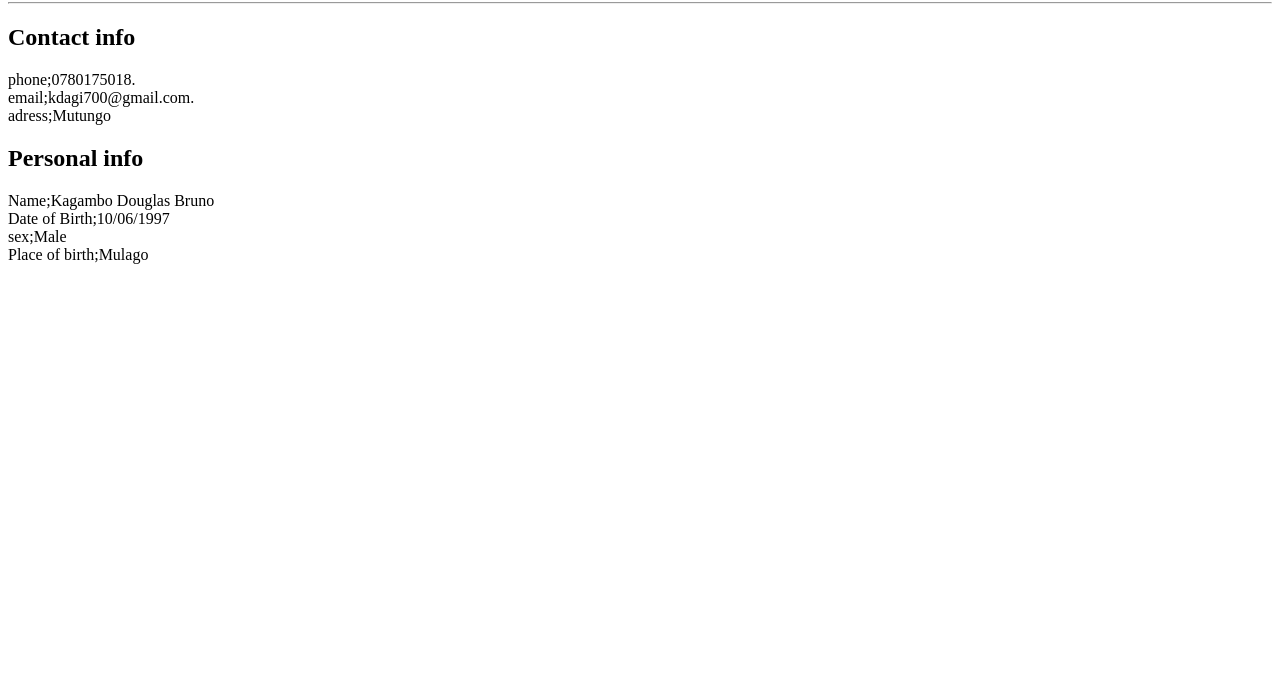
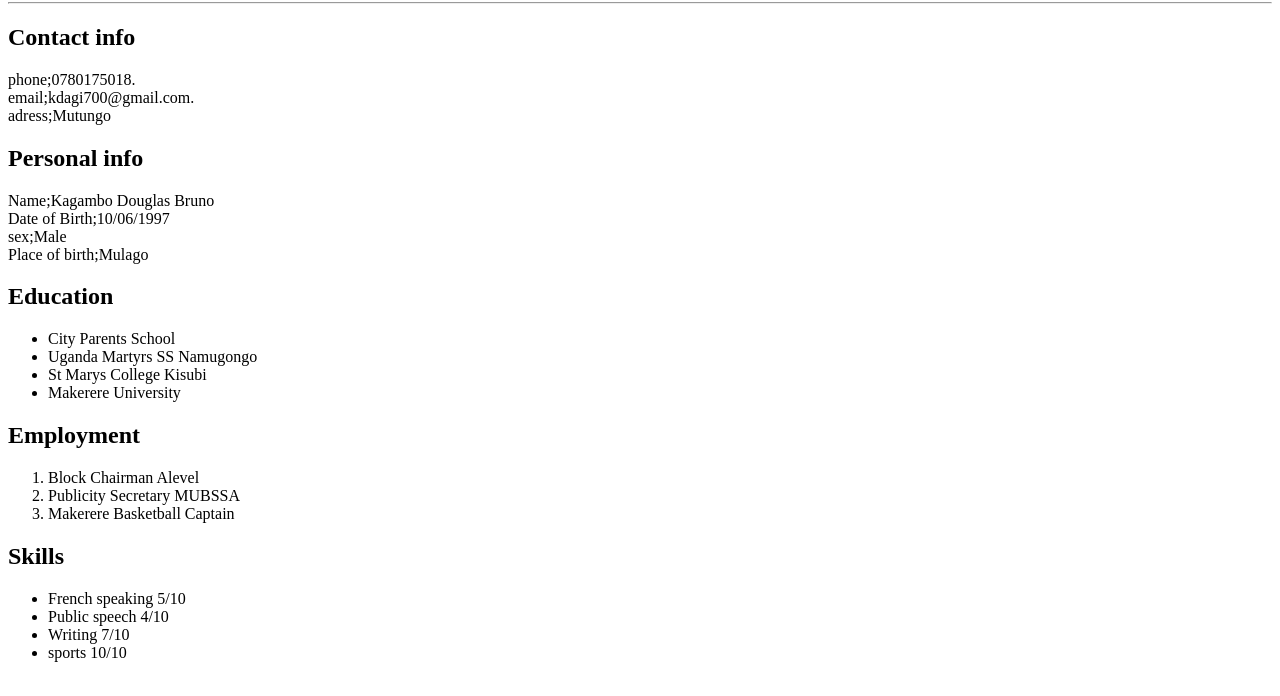
Before and after one commit to MUVALA1/MUVALA1.github.io, a plain HTML site: page index.html in a window 1280 px wide. Shown: the part 78-774 px from the top of the page. Drawn offline with Linux system fonts and the light colour scheme.

Commit message:
more changes

```diff
--- a/index.html
+++ b/index.html
@@ -1,7 +1,7 @@
 <!DOCTYPE html>
 <html>
 	<head>
-		<title>PORTFOLIO PAGE</title>
+		<title>KAGAMBO DOUGLAS BRUNO</title>
 	</head>
 	<body>
 		<h1>KAGAMBO DOUGLAS BRUNO</h1>
@@ -10,9 +10,27 @@
 			<p>phone;0780175018.<br>email;kdagi700@gmail.com.<br>adress;Mutungo</p>
 		<h2>Personal info</h2>
 			<p>Name;Kagambo Douglas Bruno<br>Date of Birth;10/06/1997<br>sex;Male<br>Place of birth;Mulago</p>
+		<h2>Education</h2>
+			<ul>
+				<li>City Parents School
+				<li>Uganda Martyrs SS Namugongo
+				<li>St Marys College Kisubi
+				<li>Makerere University
 
 
-
+			</ul>
+		<h2>Employment</h2>
+			<ol>
+				<li>Block Chairman Alevel
+				<li>Publicity Secretary MUBSSA
+				<li>Makerere Basketball Captain
+			</ol>
+		<h2>Skills</h2>
+			<ul>
+				<li>French speaking 5/10
+				<li>Public speech 4/10
+				<li>Writing 7/10
+				<li>sports 10/10
 	</body>
 
 
```
